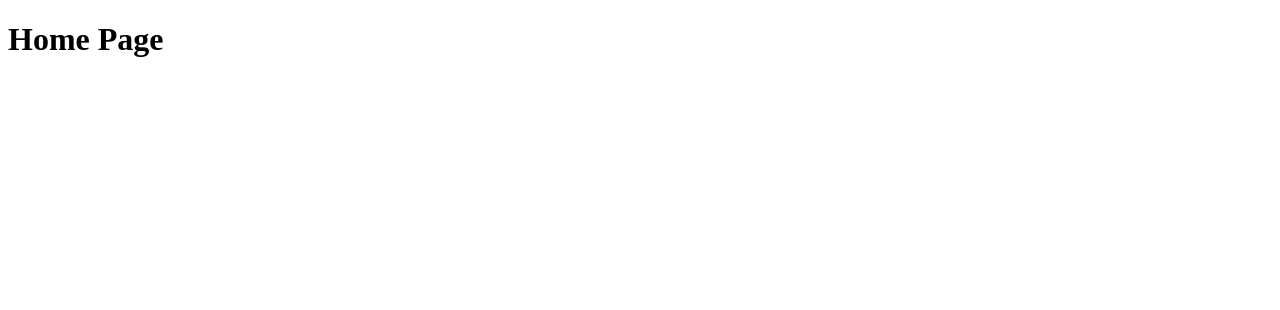
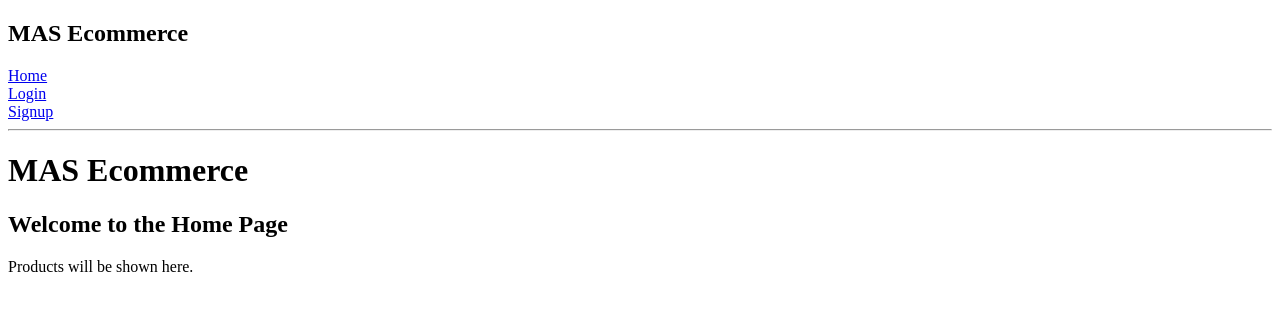
Before and after one commit to Suranjan16/MAS-Ecommerce-Frontend, a React app: page / in a window 1280 px wide. Shown: the top 310 px of the page. Built offline with nearby package versions, Linux system fonts and the light colour scheme; the HTML template or start-up script is replaced by a standard one.

Commit message:
feat: add frontend navigation bar and routing links

```diff
--- a/src/App.jsx
+++ b/src/App.jsx
@@ -1,4 +1,6 @@
 import { BrowserRouter, Routes, Route } from "react-router-dom";
+
+import Navbar from "./components/Navbar";
 
 import Home from "./pages/Home";
 import Login from "./pages/Login";
@@ -7,11 +9,19 @@ import Signup from "./pages/Signup";
 function App() {
   return (
     <BrowserRouter>
+
+      <Navbar />
+
       <Routes>
         <Route path="/" element={<Home />} />
+
+        <Route path="/home" element={<Home />} />
+
         <Route path="/login" element={<Login />} />
+
         <Route path="/signup" element={<Signup />} />
       </Routes>
+
     </BrowserRouter>
   );
 }
--- /dev/null
+++ b/src/components/Navbar.jsx
@@ -0,0 +1,23 @@
+import { Link } from "react-router-dom";
+
+function Navbar() {
+  return (
+    <div>
+      <h2>MAS Ecommerce</h2>
+
+      <Link to="/home">Home</Link>
+
+      <br />
+
+      <Link to="/login">Login</Link>
+
+      <br />
+
+      <Link to="/signup">Signup</Link>
+
+      <hr />
+    </div>
+  );
+}
+
+export default Navbar;
--- a/src/pages/Home.jsx
+++ b/src/pages/Home.jsx
@@ -1,5 +1,11 @@
 function Home() {
-  return <h1>Home Page</h1>;
+  return (
+    <div>
+      <h1>MAS Ecommerce</h1>
+      <h2>Welcome to the Home Page</h2>
+      <p>Products will be shown here.</p>
+    </div>
+  );
 }
 
 export default Home;
```
